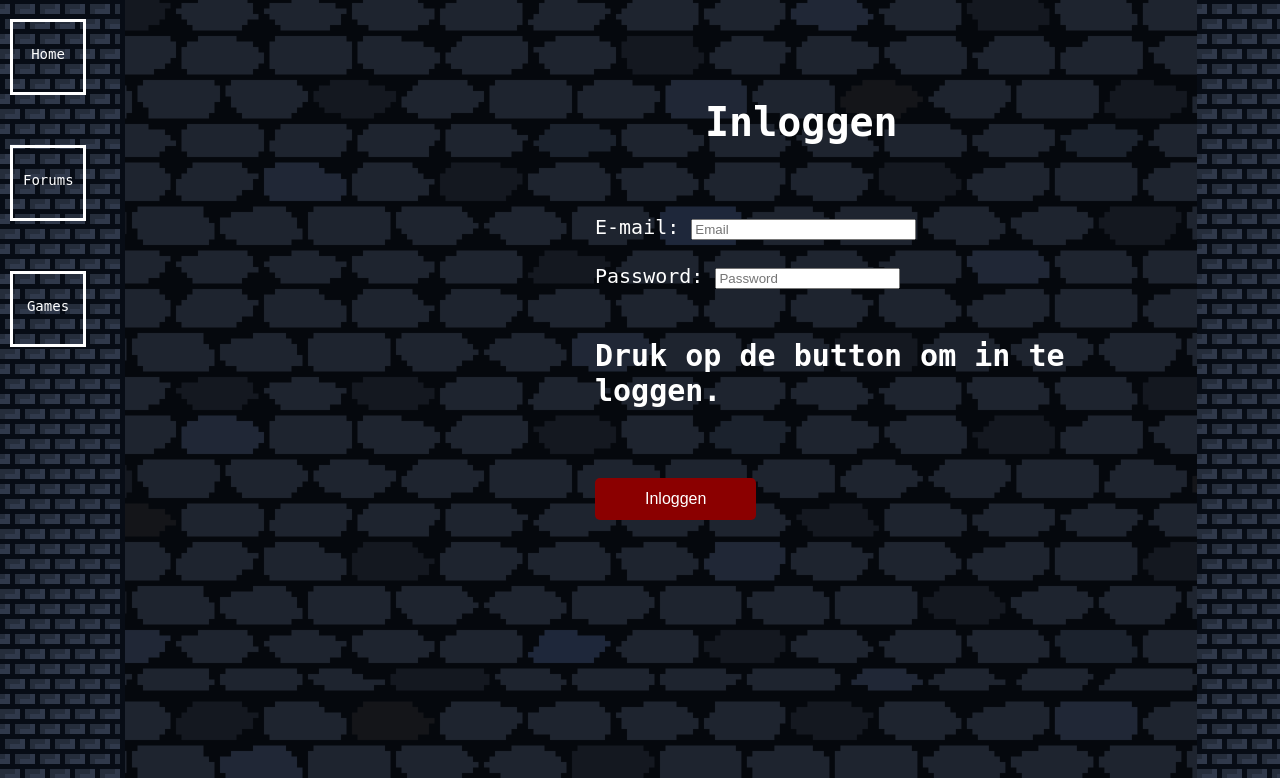
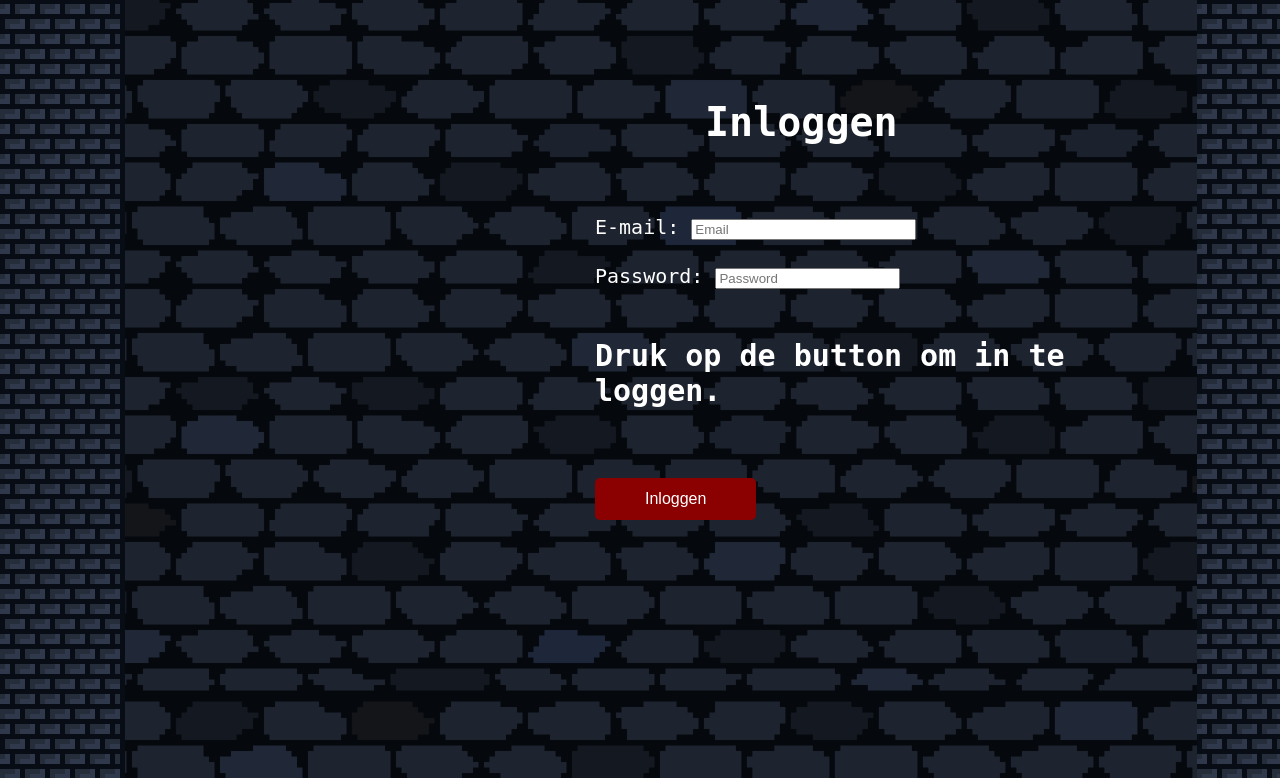
Before and after one commit to RodneyHilgen/Gameblog, a PHP site: page / in a window 1280 px wide. Shown: the part 96-874 px from the top of the page. Run offline with PHP 8.4, Linux system fonts and the light colour scheme; grey boxes are pictures that could not be loaded.

Commit message:
Update index.php

```diff
--- a/index.php
+++ b/index.php
@@ -20,9 +20,7 @@
     <div class="iets">
         <div class="div-links">
             <div class="sidebar">
-                <a href="#"><p>Home</p></a>
-                <a href="Forum.html"><p>Forums</p></a>
-                <a href="NAV-HTML.html"><p>Games</p></a>
+
             </div>
         </div>
 
```
